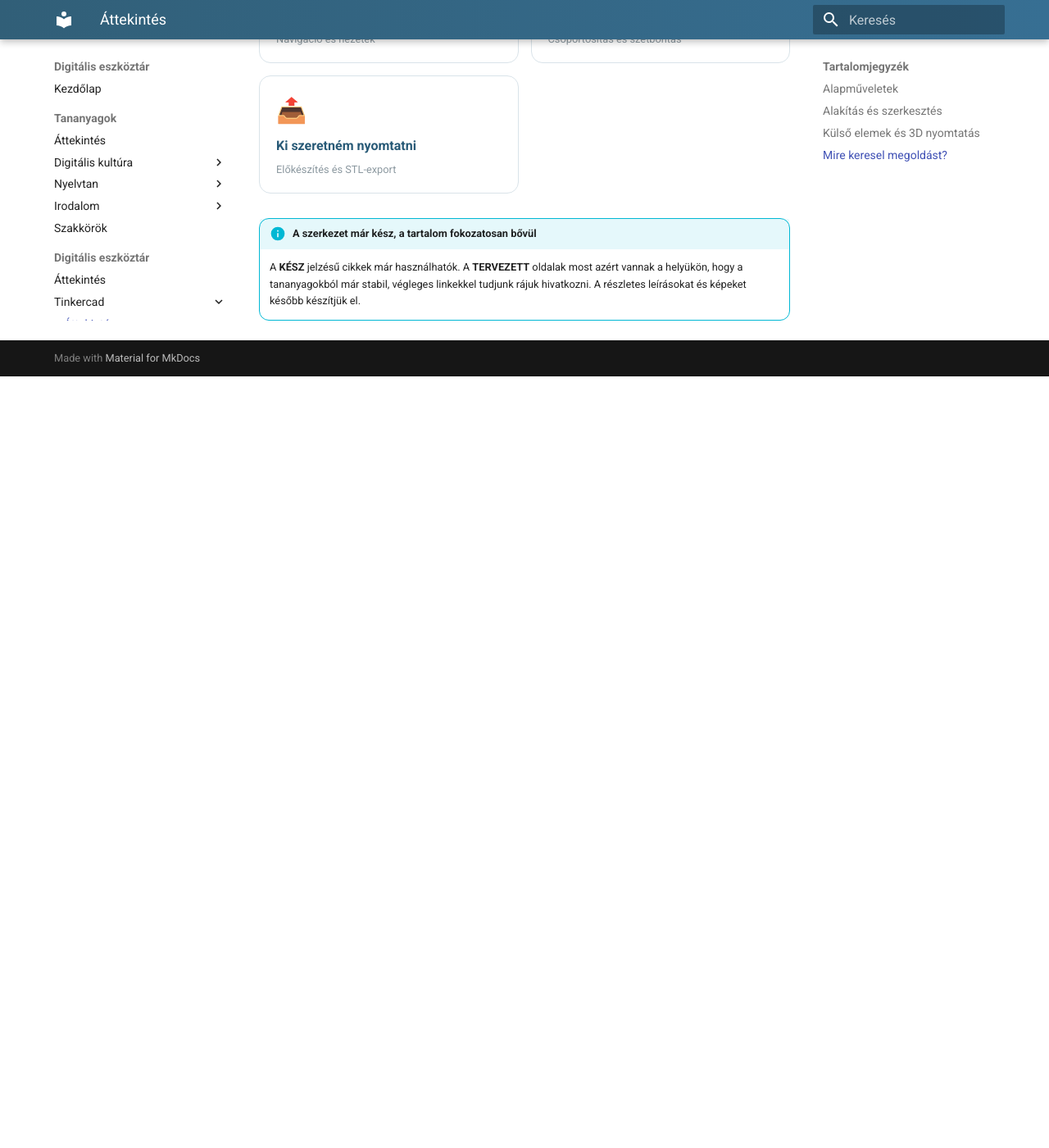
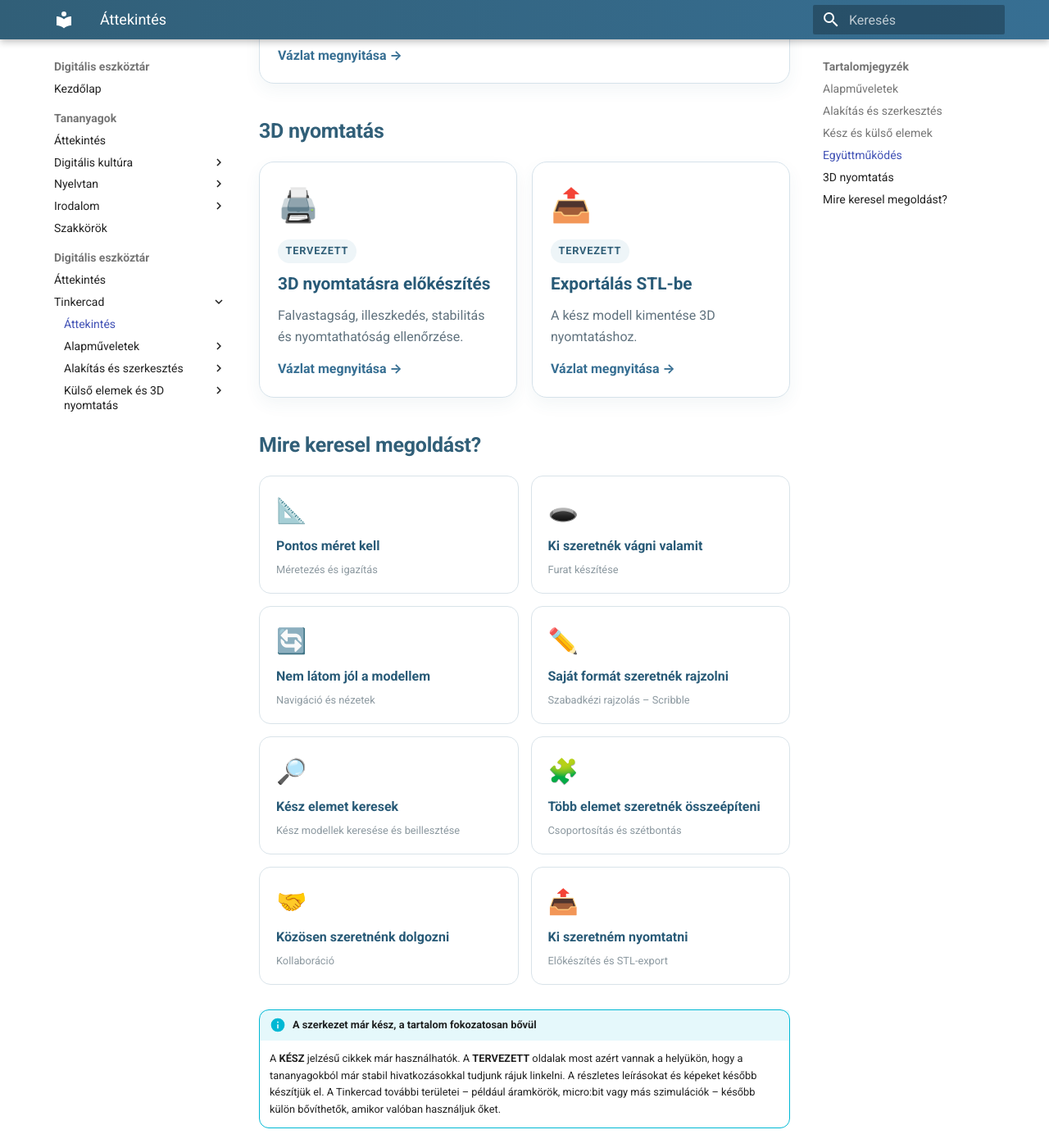
Before and after one commit to bsuszter/digitalis-eszkoztar, an MkDocs documentation site: the page built from docs/tinkercad/index.md, in a window 1280 px wide and 1400 px high, scrolled down 3152 px. Shown: the whole window at 82% size. Built offline with MkDocs 1.6.1 and Material for MkDocs 9.7.7, drawn with Linux system fonts in a browser that asks for light colours; before the commit the page ends 3611 px from its top, so only the background shows below that; some of the changed text lies outside the part shown.

Commit message:
Expand Tinkercad toolkit structure

```diff
--- a/docs/tinkercad/index.md
+++ b/docs/tinkercad/index.md
@@ -87,11 +87,27 @@
     <span>Domború, bevésett vagy kivágott felirat készítése.</span>
     <span class="tool-link">Vázlat megnyitása →</span>
   </a>
+
+  <a class="tool-card" href="szabadkezi-rajzolas/">
+    <span class="tool-icon">✏️</span>
+    <span class="tool-tag">TERVEZETT</span>
+    <strong>Szabadkézi rajzolás – Scribble</strong>
+    <span>Egyedi, szabad kézzel rajzolt forma létrehozása.</span>
+    <span class="tool-link">Vázlat megnyitása →</span>
+  </a>
 </div>
 
-## Külső elemek és 3D nyomtatás
+## Kész és külső elemek
 
 <div class="tool-grid">
+  <a class="tool-card" href="kesz-modellek/">
+    <span class="tool-icon">🔎</span>
+    <span class="tool-tag">TERVEZETT</span>
+    <strong>Kész modellek keresése és beillesztése</strong>
+    <span>Kész elem keresése és tudatos beépítése a saját tervbe.</span>
+    <span class="tool-link">Vázlat megnyitása →</span>
+  </a>
+
   <a class="tool-card" href="importalas/">
     <span class="tool-icon">📥</span>
     <span class="tool-tag">TERVEZETT</span>
@@ -99,7 +115,23 @@
     <span>SVG- vagy STL-fájl beépítése a saját modelledbe.</span>
     <span class="tool-link">Vázlat megnyitása →</span>
   </a>
+</div>
 
+## Együttműködés
+
+<div class="tool-grid">
+  <a class="tool-card" href="kollaboracio/">
+    <span class="tool-icon">🤝</span>
+    <span class="tool-tag">TERVEZETT</span>
+    <strong>Kollaboráció</strong>
+    <span>Közös modell szerkesztése párban vagy csoportban.</span>
+    <span class="tool-link">Vázlat megnyitása →</span>
+  </a>
+</div>
+
+## 3D nyomtatás
+
+<div class="tool-grid">
   <a class="tool-card" href="nyomtatas-elokeszites/">
     <span class="tool-icon">🖨️</span>
     <span class="tool-tag">TERVEZETT</span>
@@ -135,10 +167,25 @@
     <strong>Nem látom jól a modellem</strong>
     <small>Navigáció és nézetek</small>
   </a>
+  <a class="need-card" href="szabadkezi-rajzolas/">
+    <span>✏️</span>
+    <strong>Saját formát szeretnék rajzolni</strong>
+    <small>Szabadkézi rajzolás – Scribble</small>
+  </a>
+  <a class="need-card" href="kesz-modellek/">
+    <span>🔎</span>
+    <strong>Kész elemet keresek</strong>
+    <small>Kész modellek keresése és beillesztése</small>
+  </a>
   <a class="need-card" href="csoportositas/">
     <span>🧩</span>
     <strong>Több elemet szeretnék összeépíteni</strong>
     <small>Csoportosítás és szétbontás</small>
+  </a>
+  <a class="need-card" href="kollaboracio/">
+    <span>🤝</span>
+    <strong>Közösen szeretnénk dolgozni</strong>
+    <small>Kollaboráció</small>
   </a>
   <a class="need-card" href="exportalas-stl/">
     <span>📤</span>
@@ -148,4 +195,4 @@
 </div>
 
 !!! info "A szerkezet már kész, a tartalom fokozatosan bővül"
-    A **KÉSZ** jelzésű cikkek már használhatók. A **TERVEZETT** oldalak most azért vannak a helyükön, hogy a tananyagokból már stabil, végleges linkekkel tudjunk rájuk hivatkozni. A részletes leírásokat és képeket később készítjük el.
+    A **KÉSZ** jelzésű cikkek már használhatók. A **TERVEZETT** oldalak most azért vannak a helyükön, hogy a tananyagokból már stabil hivatkozásokkal tudjunk rájuk linkelni. A részletes leírásokat és képeket később készítjük el. A Tinkercad további területei – például áramkörök, micro:bit vagy más szimulációk – később külön bővíthetők, amikor valóban használjuk őket.
```
